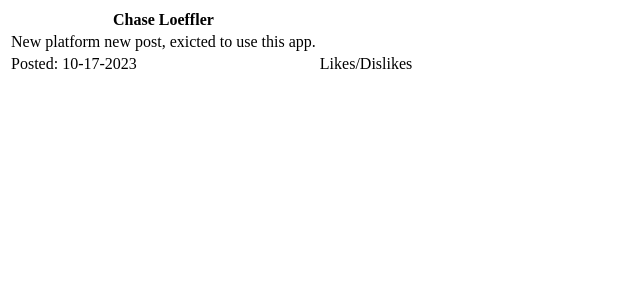
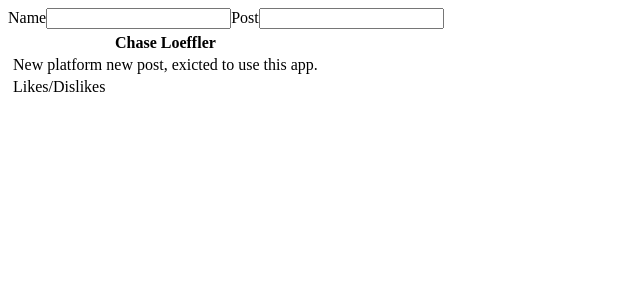
Before and after one commit to ChaseLoeffler/Social-Feed-Project, a React (Create React App) app in the folder social-feed/: page / in a window 1280 px wide. Shown: the top 300 px of the page, without its empty margins (0-640 px from the left). Built offline with nearby package versions, Linux system fonts and the light colour scheme.

Commit message:
Created and coded PostList component.

```diff
--- a/social-feed/src/App.js
+++ b/social-feed/src/App.js
@@ -1,14 +1,15 @@
 import React, { useState } from 'react';
-import Post from './Components/Post/Post';
+import PostList from './Components/PostList/PostList';
+import CreatePostForm from './Components/CreatePostForm/CreatePostForm';
 
 function App() {
-
   const [posts,setPosts] = useState([{name: 'Chase Loeffler',comment: 'New platform new post, exicted to use this app.', date: '10-17-2023'}])
 
 
   return (
     <div>
-      <Post parentPost ={posts} />
+      <CreatePostForm/>
+      <PostList firstPost ={posts}/>
     </div>
   );
 }
--- a/social-feed/src/Components/CreatePostForm/CreatePostForm.jsx
+++ b/social-feed/src/Components/CreatePostForm/CreatePostForm.jsx
@@ -0,0 +1,20 @@
+import React, { useState } from 'react';
+
+
+const CreatePostForm = (props) => {
+
+    const [name, setName] = useState();
+    const [post, setPost] = useState();
+
+
+    return (
+        <form>
+            <label>Name</label>
+            <input type="text"/>
+            <label>Post</label>
+            <input type="text" />
+        </form>
+     );
+}
+
+export default CreatePostForm;
--- a/social-feed/src/Components/Post/Post.jsx
+++ b/social-feed/src/Components/Post/Post.jsx
@@ -23,7 +23,6 @@ const Post = (props) => {
             {props.parentPost.map((post) => {
                 return(
                      <tr>
-                        <td>Posted: {post.date}</td>
                         <td>Likes/Dislikes</td>
                      </tr>
                     );
--- a/social-feed/src/Components/PostList/PostList.jsx
+++ b/social-feed/src/Components/PostList/PostList.jsx
@@ -0,0 +1,15 @@
+import React, { useState } from 'react';
+import Post from "../Post/Post";
+
+
+const PostList = (props) => {
+    return (
+        <table>
+            <tr>
+                <Post parentPost = {props.firstPost}/>
+            </tr>
+        </table>
+     );
+}
+
+export default PostList;
```
